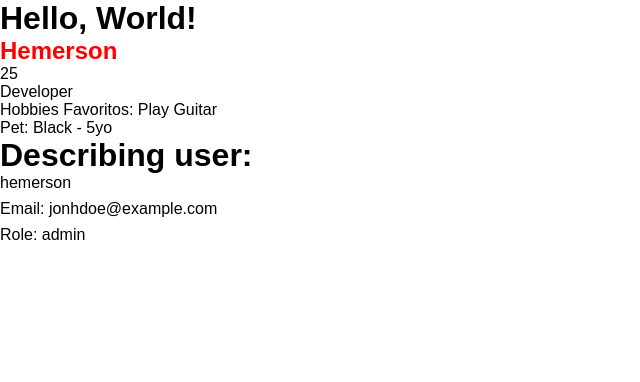
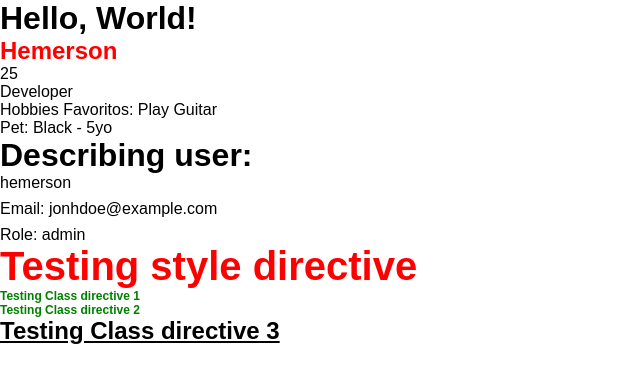
Before and after one commit to hemerson-git/learning-angular13, an Angular app: page / in a window 1280 px wide. Shown: the top 382 px of the page, without its empty margins (0-640 px from the left). Built offline with nearby package versions, Linux system fonts and the light colour scheme.

Commit message:
directives class n style

```diff
--- a/src/app/app.component.html
+++ b/src/app/app.component.html
@@ -1,3 +1,4 @@
 <h1>Hello, World!</h1>
 <app-first-component></app-first-component>
 <app-parent-data [name]="userName" [user]="userData"></app-parent-data>
+<app-directives></app-directives>
--- a/src/app/app.module.ts
+++ b/src/app/app.module.ts
@@ -5,12 +5,14 @@ import { AppRoutingModule } from './app-routing.module';
 import { AppComponent } from './app.component';
 import { FirstComponentComponent } from './components/first-component/first-component.component';
 import { ParentDataComponent } from './components/parent-data/parent-data.component';
+import { DirectivesComponent } from './components/directives/directives.component';
 
 @NgModule({
   declarations: [
     AppComponent,
     FirstComponentComponent,
-    ParentDataComponent
+    ParentDataComponent,
+    DirectivesComponent
   ],
   imports: [
     BrowserModule,
--- /dev/null
+++ b/src/app/components/directives/directives.component.css
@@ -0,0 +1,11 @@
+.green-title {
+  color: green;
+}
+
+.small-title {
+  font-size: 12px;
+}
+
+.underline-title {
+  text-decoration: underline;
+}
--- /dev/null
+++ b/src/app/components/directives/directives.component.html
@@ -0,0 +1,15 @@
+<h2 [ngStyle]="{'font-size': size + 'px', font, color}">
+  Testing  style directive
+</h2>
+
+<h2 [ngClass]="classes">
+  Testing Class directive 1
+</h2>
+
+<h2 [ngClass]="classes">
+  Testing Class directive 2
+</h2>
+
+<h2 [ngClass]="underline">
+  Testing Class directive 3
+</h2>
--- /dev/null
+++ b/src/app/components/directives/directives.component.ts
@@ -0,0 +1,14 @@
+import { Component } from '@angular/core';
+
+@Component({
+  selector: 'app-directives',
+  templateUrl: './directives.component.html',
+  styleUrls: ['./directives.component.css']
+})
+export class DirectivesComponent {
+  size = 40
+  font = 'Arial'
+  color = 'red'
+  classes = ['green-title', 'small-title']
+  underline = 'underline-title'
+}
```
Also changed, not shown: 1 other file (tests, documents, lock files or other folders).
